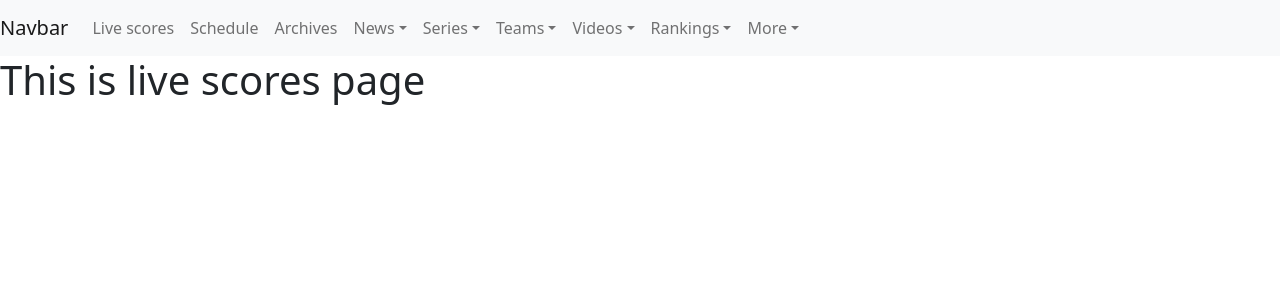
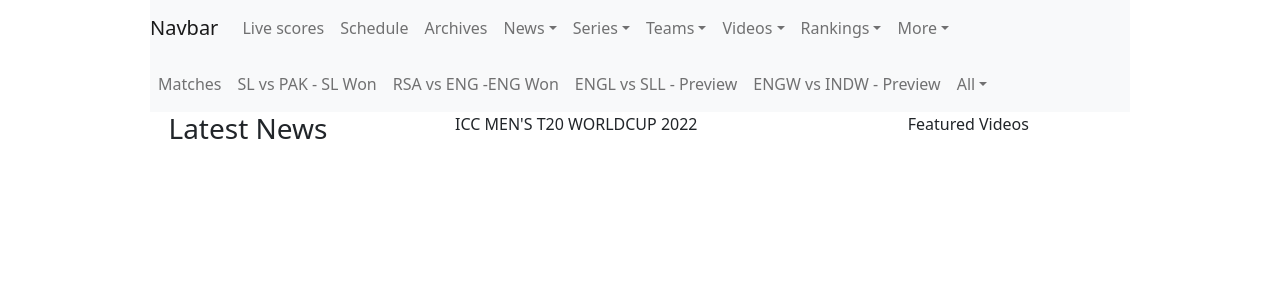
Before and after one commit to Aakarsh2000/zeeproject, a React (Create React App) app: page / in a window 1280 px wide. Shown: the top 300 px of the page. Built offline with nearby package versions, Linux system fonts and the light colour scheme.

Commit message:
Added Columns

```diff
--- a/src/App.css
+++ b/src/App.css
@@ -1,5 +1,7 @@
 .App {
   text-align: center;
+  max-width: 980px;
+  margin: auto;
 }
 
 .App-logo {
@@ -28,6 +30,24 @@
   color: #61dafb;
 }
 
+.cb-col{
+    display: inline-block;
+    box-sizing: border-box;
+    float: left;
+    min-height: 1px;
+}
+
+.cb-col-20{
+    width: 20%;
+}
+
+.cb-col-47{
+    width: 47%;
+}
+
+.cb-col-33{
+    width: 33%;
+}
 @keyframes App-logo-spin {
   from {
     transform: rotate(0deg);
--- a/src/App.js
+++ b/src/App.js
@@ -1,16 +1,19 @@
-import logo from './logo.svg';
 import './App.css';
 import Navbar from './components/Navbar';
+import Navbar2 from './components/Navbar2';
 import "bootstrap/dist/css/bootstrap.min.css";
-import {Routes,Route, Link} from 'react-router-dom';
-import Livescores from './components/Livescores';
+import Column1 from './components/Column1';
+import Column2 from './components/Column2';
+import Column3 from './components/Column3';
 
 function App() {
   return (
-    <div>
+    <div className='App'>
     <Navbar/>
-
-    <Livescores/>
+    <Navbar2/>
+    <Column1/>
+    <Column2/>
+    <Column3/>
     </div>
   );
 }
--- /dev/null
+++ b/src/components/Column1.js
@@ -0,0 +1,14 @@
+import React from 'react'
+import '../App.css'
+
+function Column1() {
+  return (
+    <div className='cb-col cb-col-20'>
+        <h3>
+            Latest News
+        </h3>
+    </div>
+  )
+}
+
+export default Column1
--- /dev/null
+++ b/src/components/Column2.js
@@ -0,0 +1,12 @@
+import React from 'react'
+import '../App.css'
+
+function Column2() {
+  return (
+    <div className='cb-col cb-col-47'>
+        ICC MEN'S T20 WORLDCUP 2022
+    </div>
+  )
+}
+
+export default Column2
--- /dev/null
+++ b/src/components/Column3.js
@@ -0,0 +1,12 @@
+import React from 'react'
+import '../App.css'
+
+function Column3() {
+  return (
+    <div className='cb-col cb-col-33'>
+      Featured Videos
+    </div>
+  )
+}
+
+export default Column3
--- a/src/components/Livescores.js
+++ /dev/null
@@ -1,9 +0,0 @@
-import React from 'react'
-
-export default function Livescores() {
-  return (
-    <div>
-      <h1>This is live scores page</h1>
-    </div>
-  )
-}
--- a/src/components/Navbar.js
+++ b/src/components/Navbar.js
@@ -1,11 +1,8 @@
 import React from 'react'
-import {Link} from 'react-router-dom';
+
 export default function Navbar() {
   return (
     <>
-        {/* <Routes>
-        <Route path ='/livescores' element={<Livescores/>}></Route>
-    </Routes> */}
       <nav className="navbar navbar-expand-lg navbar-light bg-light">
   <a className="navbar-brand" href="#">Navbar</a>
   <button className="navbar-toggler" type="button" data-toggle="collapse" data-target="#navbarSupportedContent" aria-controls="navbarSupportedContent" aria-expanded="false" aria-label="Toggle navigation">
@@ -16,7 +13,7 @@ export default function Navbar() {
     <ul className="navbar-nav mr-auto">
 
       <li className="nav-item active">
-        <a className="nav-link" href="/livescore">Live scores</a>
+        <a className="nav-link" href="#">Live scores</a>
       </li>
 
       <li className="nav-item">
```
